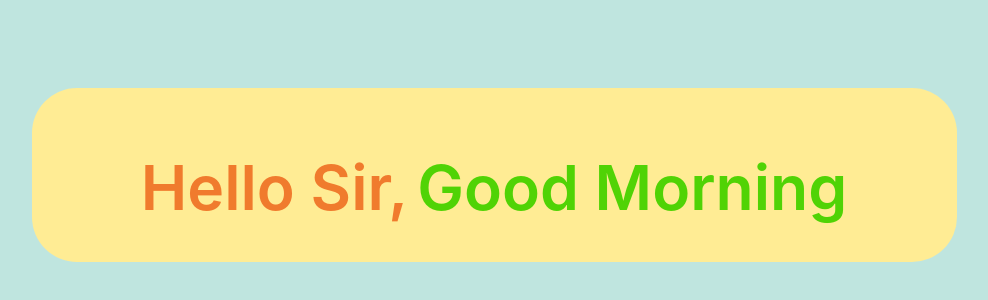
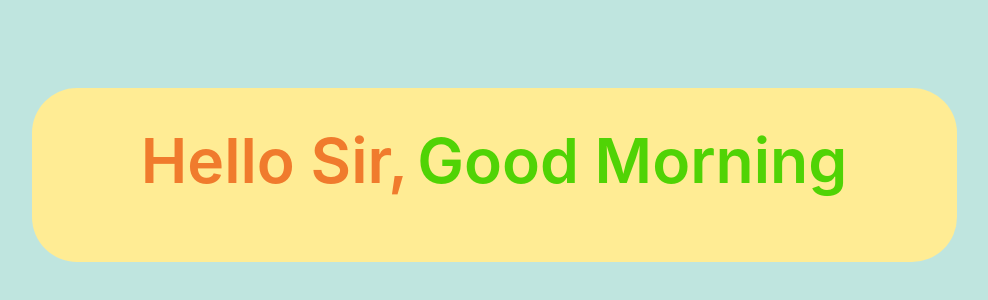
Before and after one commit to Shivam-Shandilya1/learningReact2, a React (Create React App) app: page / in a window 1280 px wide. Shown: the part 162-462 px from the top of the page, without its empty margins (146-1134 px from the left). Built offline with nearby package versions, Linux system fonts and the light colour scheme.

Commit message:
task inline css

```diff
--- a/src/index.css
+++ b/src/index.css
@@ -23,7 +23,7 @@ background-color: #bfe5df;
   color:#f07b2d ;
   display: inline-block;
   font-weight: 649;
-  margin-top: 23px;
+  margin-top: 35px;
 
 
 }
@@ -34,7 +34,7 @@ background-color: #bfe5df;
   color:#50d305 ;
   display: inline-block;
   font-weight: 649;
-
+  margin-top: 35px;
 
 
 }
```
